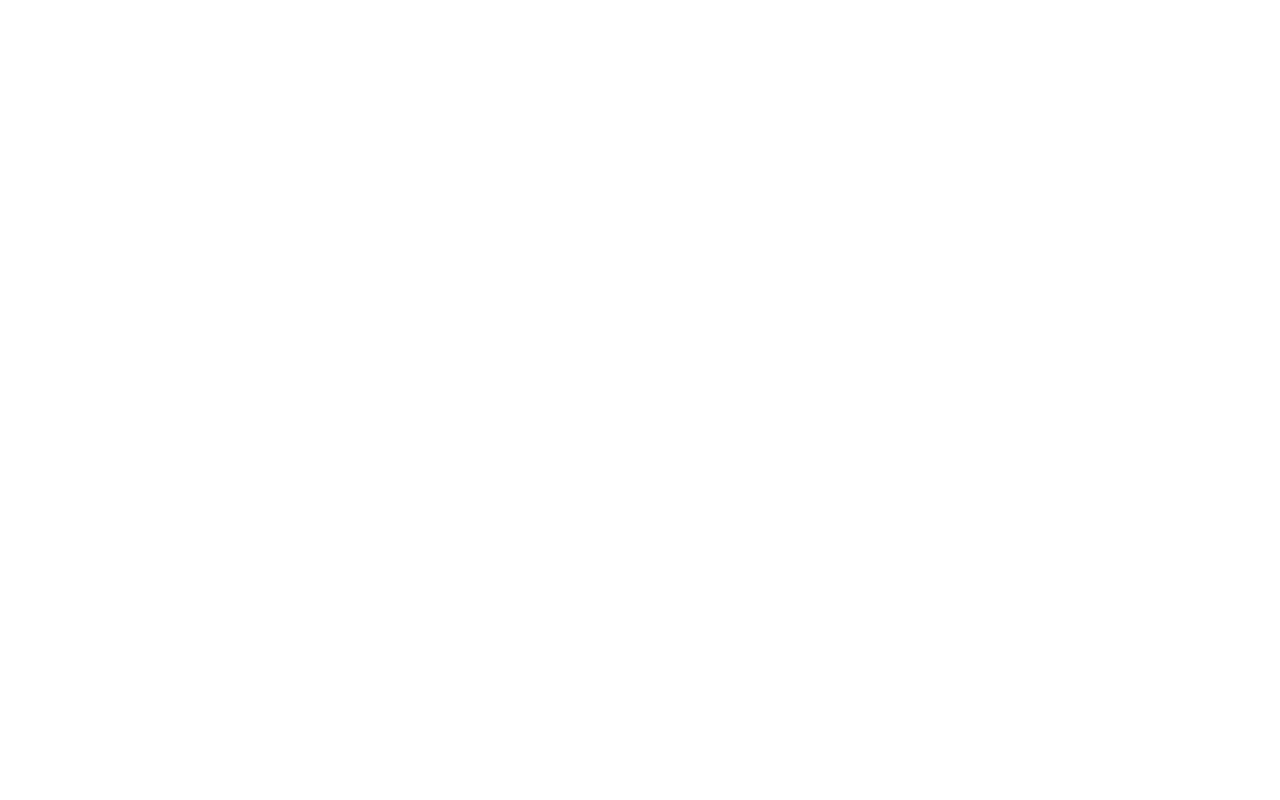
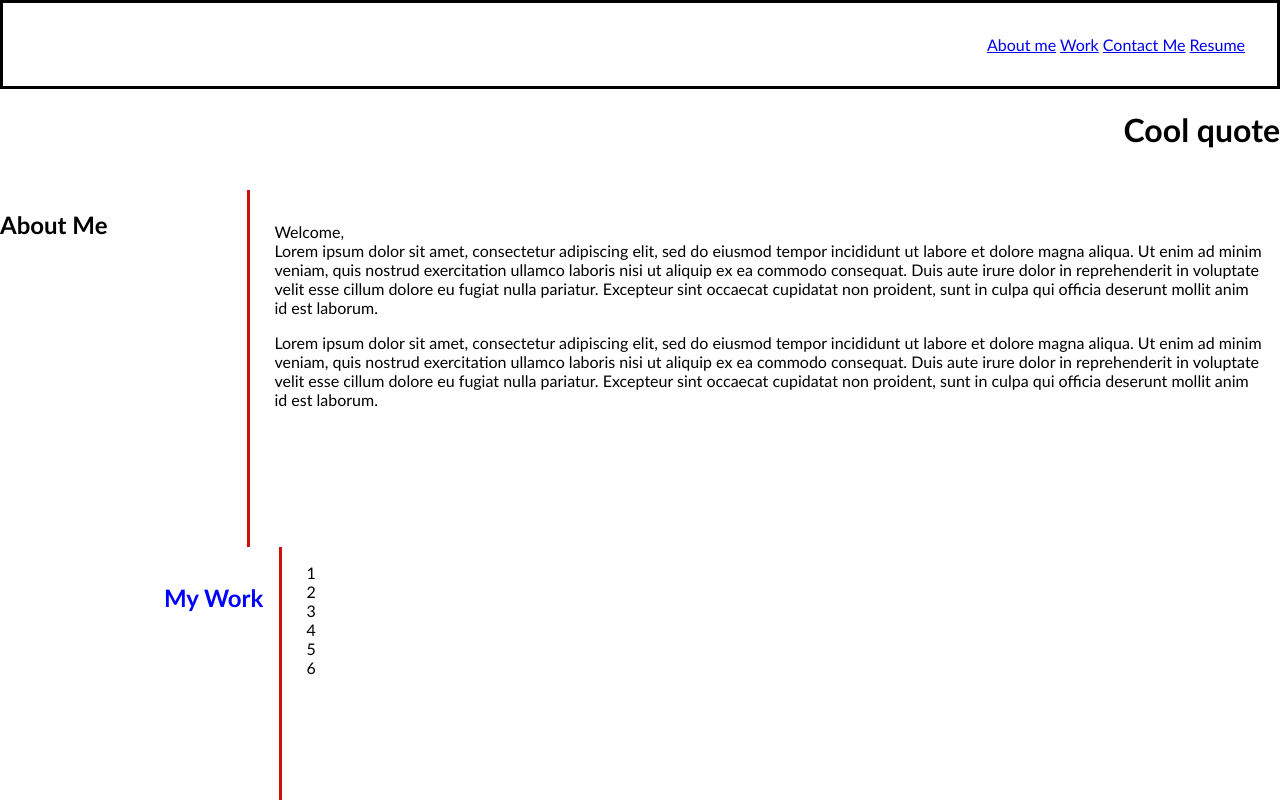
Before and after one commit to ThaDarkLord/the-endless-possibility, a plain HTML site: page index.html in a window 1280 px wide. Drawn offline with Linux system fonts and the light colour scheme.

Commit message:
added additional html and css

```diff
--- a/assets/css/style.css
+++ b/assets/css/style.css
@@ -0,0 +1,50 @@
+* {
+     box-sizing: border-box;
+}
+
+body{
+    display: flex;
+    font-family:'Gill Sans', 'Gill Sans MT', Calibri, 'Trebuchet MS', sans-serif;
+    margin: 0;
+    min-height: 100vh;
+    flex-direction: column;
+    justify-content: flex-start;
+}
+
+nav{
+    border: solid;
+    padding: 2rem;
+    text-align: right;
+
+}
+
+header h1 {
+    text-align: right;
+}
+
+main{
+    display: flex;
+    flex-wrap: wrap;
+    flex-grow: 1;
+}
+
+aside{
+    flex: 1;
+    border-right: solid rgb(210, 14, 14) .2rem;
+
+}
+
+.flex-1{
+    flex: 4;
+    margin-left: .5rem;
+    padding: 1rem;
+
+}
+
+.flex-2{
+    color: blue;
+    text-align: right;
+    margin-left: .5rem;
+    padding: 1rem;
+
+}
--- a/index.html
+++ b/index.html
@@ -1,12 +1,67 @@
 <!DOCTYPE html>
 <html lang="en">
+
 <head>
     <meta charset="UTF-8">
     <meta name="viewport" content="width=device-width, initial-scale=1.0">
     <link rel="stylesheet" href="./assets/css/style.css">
     <title>The Endless Possibility</title>
 </head>
+
 <body>
 
+    <nav>
+
+        <a href="#">About me</a>
+        <a href="#">Work</a>
+        <a href="#">Contact Me</a>
+        <a href="#">Resume</a>
+
+    </nav>
+    <header>
+        <h1> Cool quote</h1>
+        <img src>
+    </header>
+    <main>
+        <aside><h1>About Me</h1></aside>
+        <section class="flex-1">
+                <p>
+                    Welcome,
+                    <br>
+                    Lorem ipsum dolor sit amet, consectetur adipiscing elit, sed do eiusmod tempor incididunt ut labore
+                    et dolore magna aliqua. Ut enim ad minim veniam, quis nostrud exercitation ullamco laboris nisi ut
+                    aliquip ex ea commodo consequat. Duis aute irure dolor in reprehenderit in voluptate velit esse
+                    cillum dolore eu fugiat nulla pariatur. Excepteur sint occaecat cupidatat non proident, sunt in
+                    culpa qui officia deserunt mollit anim id est laborum.
+                    <br>
+                    <p>
+                    Lorem ipsum dolor sit amet, consectetur adipiscing elit, sed do eiusmod tempor incididunt ut labore
+                    et dolore magna aliqua. Ut enim ad minim veniam, quis nostrud exercitation ullamco laboris nisi ut
+                    aliquip ex ea commodo consequat. Duis aute irure dolor in reprehenderit in voluptate velit esse
+                    cillum dolore eu fugiat nulla pariatur. Excepteur sint occaecat cupidatat non proident, sunt in
+                    culpa qui officia deserunt mollit anim id est laborum.
+                    </p>
+
+                </p>
+            </section>
+        </section>
+    </main>
+<main>
+    <aside class="flex-2"><h1>My Work</h1></aside>
+        <section class="flex-1">
+            <section class="card">
+               <section>1</section>
+               <section>2</section>
+               <section>3</section>
+               <section>4</section>
+               <section>5</section>
+               <section>6</section>
+            </section>
+        </section>
+    </main>
+
+
+
 </body>
+
 </html>
```
Also changed, not shown: assets/images/construction-with-black-yellow-stripes_1017-30755.jpg (added).
